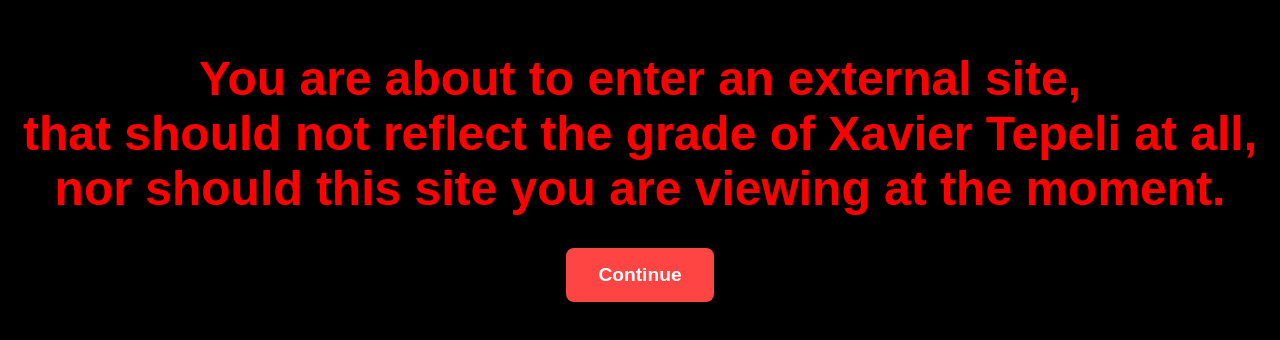
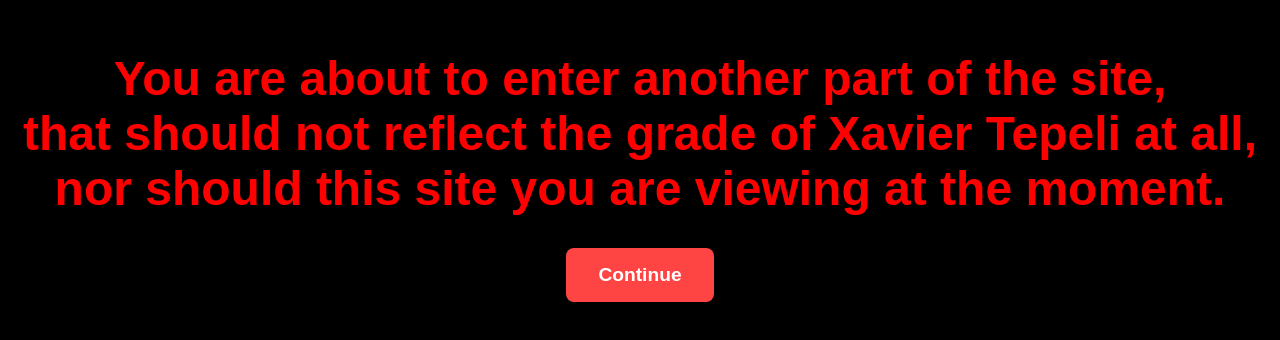
Before and after one commit to verybrickednexus5x/frozen-fury-site, a plain HTML site: page warning.html in a window 1280 px wide. Shown: the part 240-580 px from the top of the page. Drawn offline with Linux system fonts and the light colour scheme.

Commit message:
Update Warning

```diff
--- a/warning.html
+++ b/warning.html
@@ -50,7 +50,7 @@
   </style>
 </head>
 <body>
-  <h1>You are about to enter an external site,<br>that should not reflect the grade of Xavier Tepeli at all, nor should this site you are viewing at the moment.</h1>
+  <h1>You are about to enter another part of the site,<br>that should not reflect the grade of Xavier Tepeli at all, nor should this site you are viewing at the moment.</h1>
   <a href="ticket-booking-fake.html">
     <button>Continue</button>
   </a>
```
